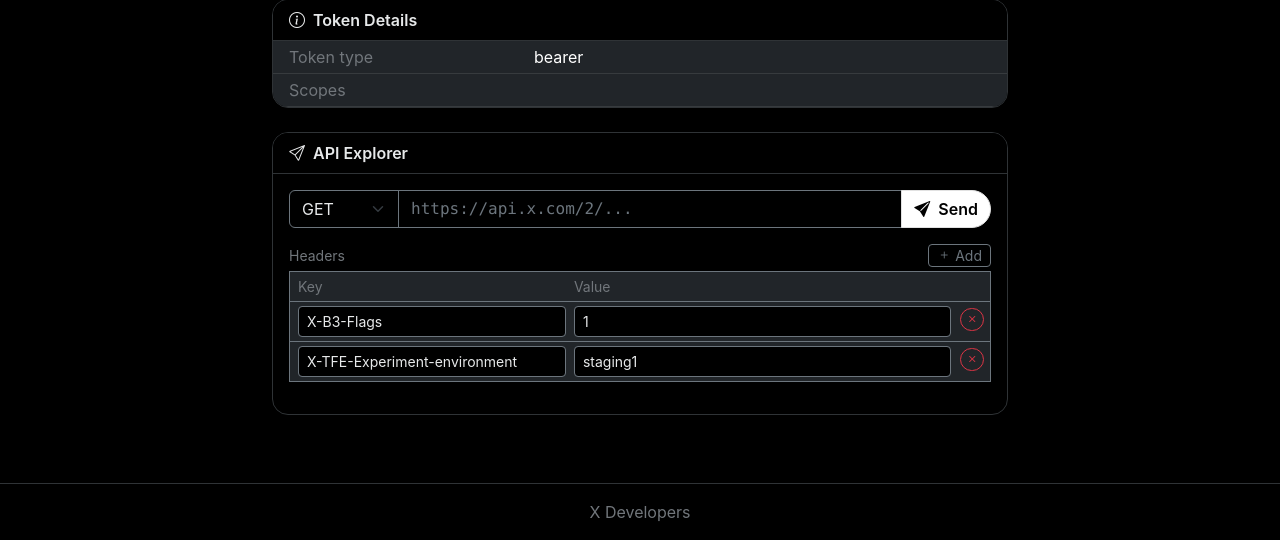
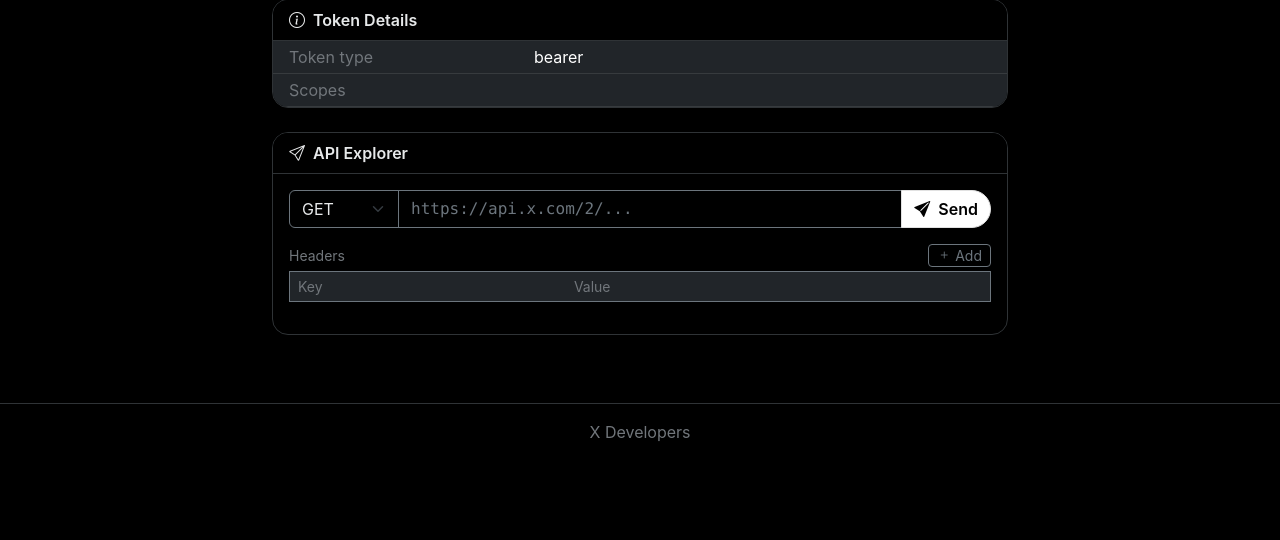
Before and after one commit to tcaldwell-x/oauth-with-refresh, a Flask app: template templates/token.html in a window 1280 px wide. Shown: the part 275-815 px from the top of the page. After the commit the page ends 716 px from the top, so only its background shows below. Run offline with Flask 3, Linux system fonts and the light colour scheme; the template is opened without the code that fills it, so the values that code supplies are empty.

Commit message:
Remove staging1 from default explorer headers; add explanatory comment

```diff
--- a/templates/token.html
+++ b/templates/token.html
@@ -244,10 +244,10 @@
     {% endif %}
 
     // API Explorer — Headers table
-    const DEFAULT_HEADERS = {
-        'X-B3-Flags': '1',
-        'X-TFE-Experiment-environment': 'staging1',
-    };
+    // No default custom headers — add X-TFE-Experiment-environment: staging1
+    // manually only for API calls that need it (media endpoints don't serve
+    // bytes from staging and will return 200 with an empty body).
+    const DEFAULT_HEADERS = {};
 
     function addHeaderRow(key = '', value = '') {
         const tbody = document.getElementById('headersBody');
```
